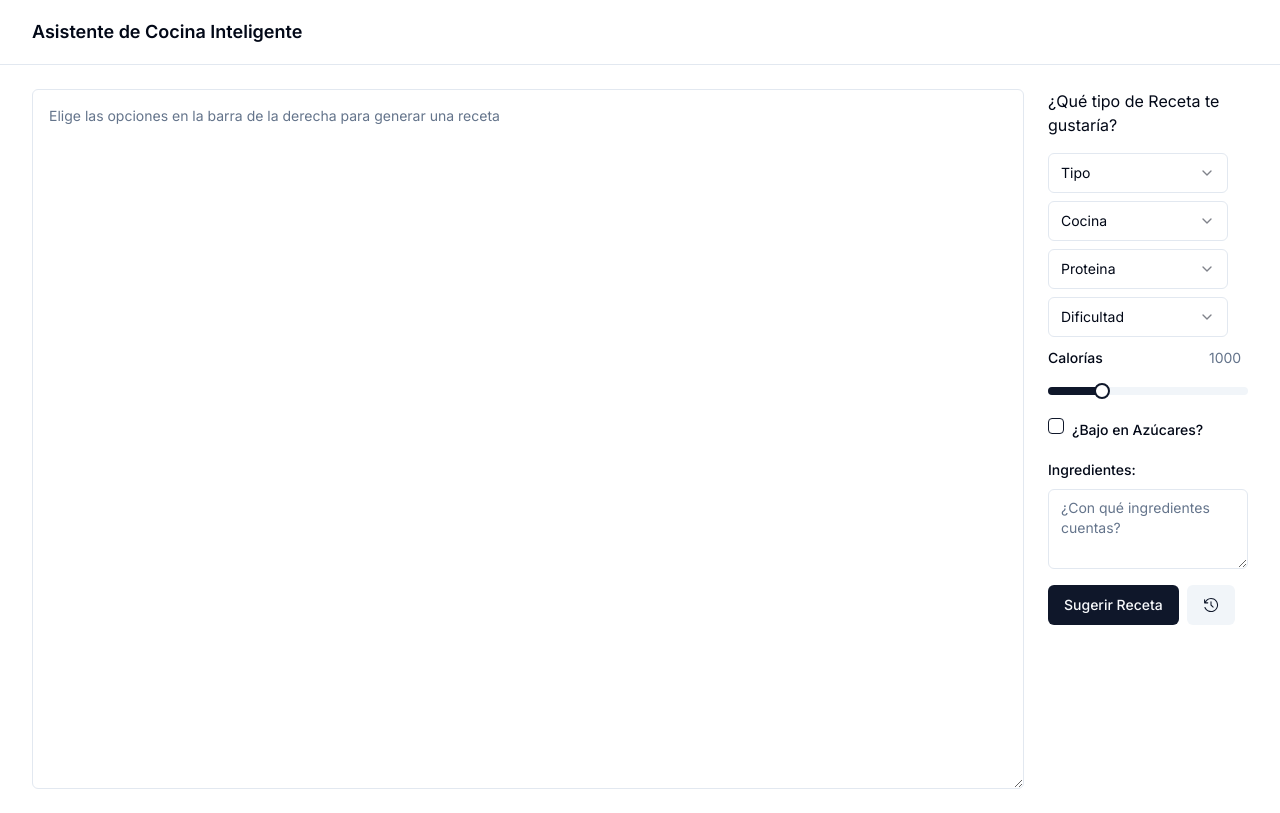
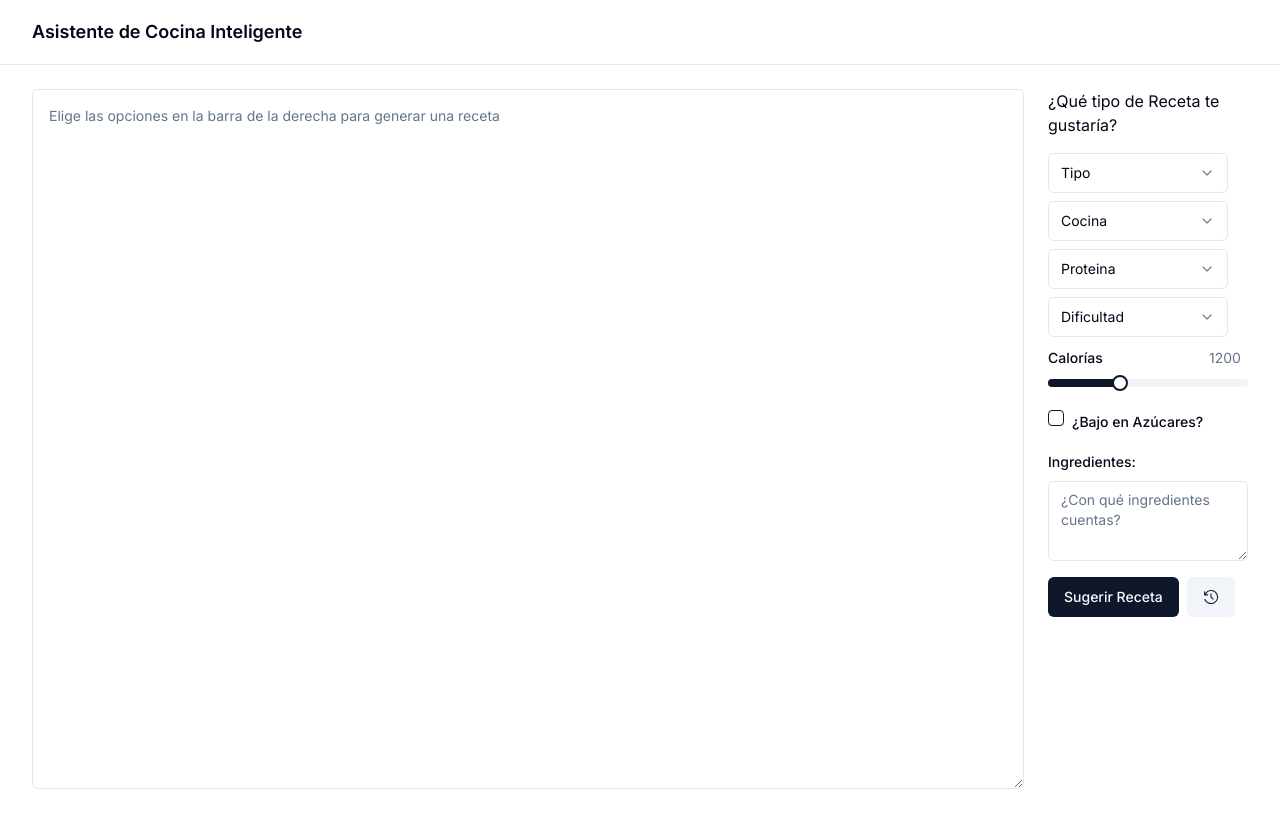
Before and after one commit to warderer/asistente-cocina, a Next.js app: page / in a window 1280 px wide. Built offline with nearby package versions, Linux system fonts and the light colour scheme.

Commit message:
✨ CaloriesSelector working with Form

```diff
--- a/src/app/page.tsx
+++ b/src/app/page.tsx
@@ -158,7 +158,7 @@ export default function Home() {
                     )}
                   />
 
-                  <CaloriesSelector defaultValue={[1000]} />
+                  <CaloriesSelector defaultValue={[1200]} form={form} />
 
                   <div className="my-5 ">
                     <FormField
--- a/src/components/custom/CaloriesSelector.tsx
+++ b/src/components/custom/CaloriesSelector.tsx
@@ -10,36 +10,47 @@ import {
 } from "@/components/ui/hover-card"
 import { Label } from "@/components/ui/label"
 import { Slider } from "@/components/ui/slider"
-
+import { Form, FormControl, FormDescription, FormField, FormItem, FormLabel, FormMessage } from "@/components/ui/form"
+import { UseFormReturn } from "react-hook-form"
 interface CaloriesSelectorProps {
-  defaultValue: SliderProps["defaultValue"]
+  defaultValue: SliderProps["defaultValue"],
+  form: UseFormReturn
 }
 
 export function CaloriesSelector({
-  defaultValue,
+  defaultValue, form
 }: CaloriesSelectorProps) {
-  const [value, setValue] = React.useState(defaultValue)
 
   return (
     <div className="grid gap-2 pt-2">
       <HoverCard openDelay={200}>
         <HoverCardTrigger asChild>
           <div className="grid gap-4">
+            <FormField
+              control={form.control}
+              name="price"
+              render={({ field: { value=defaultValue, onChange } }) => (
+                <FormItem>
                   <div className="flex items-center justify-between">
-              <Label htmlFor="calories">Calorías</Label>
+                    <FormLabel>Calorías</FormLabel>
                     <span className="w-12 rounded-md border border-transparent px-2 py-0.5 text-right text-sm text-muted-foreground hover:border-border">
                       {value}
                     </span>
                   </div>
+                  <FormControl>
                     <Slider
-              id="calories"
+                      min={500}
                       max={2500}
-              min={500}
-              defaultValue={value}
                       step={100}
-              onValueChange={setValue}
+                      defaultValue={[value]}
+                      onValueChange={onChange}
                       className="[&_[role=slider]]:h-4 [&_[role=slider]]:w-4"
                       aria-label="Calories"
+                    />
+                  </FormControl>
+                  <FormMessage />
+                </FormItem>
+              )}
             />
           </div>
         </HoverCardTrigger>
```
Lines whose indentation alone changed are shown as unchanged.
